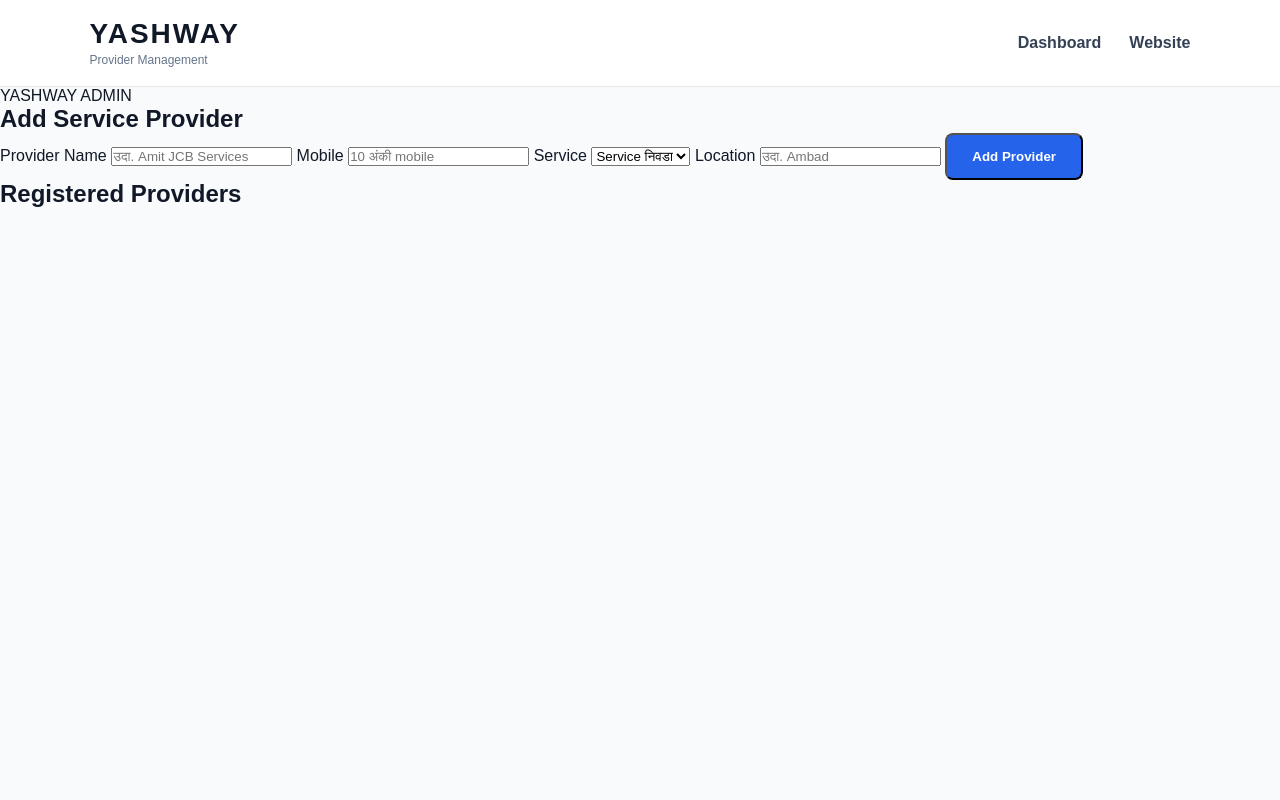
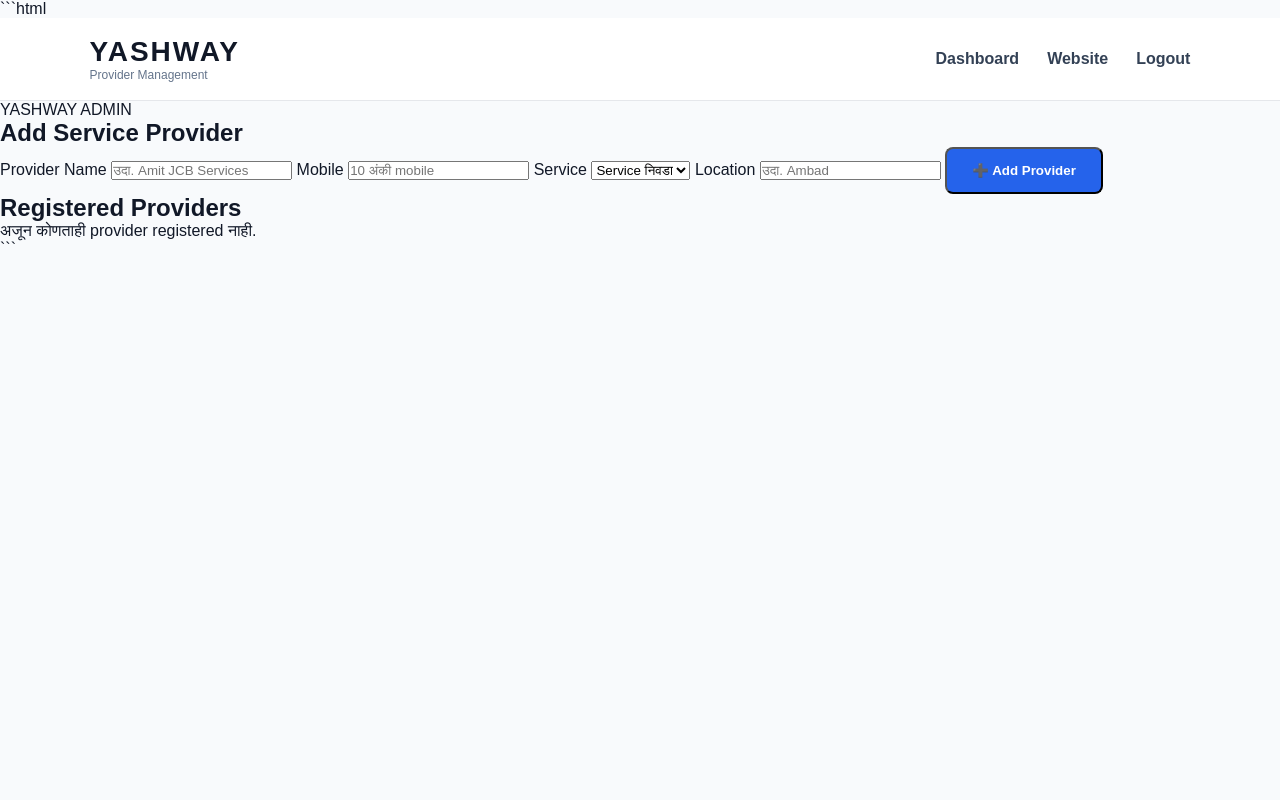
Before and after one commit to JarvisForge7/YASHWAY, a Python web app: template templates/providers.html in a window 1280 px wide. Run offline with Jinja, Linux system fonts and the light colour scheme; the template is opened without the code that fills it, so the values that code supplies are empty.

Commit message:
Update provider management

````diff
--- a/templates/providers.html
+++ b/templates/providers.html
@@ -1,3 +1,4 @@
+```html
 <!DOCTYPE html>
 <html lang="mr">
 
@@ -33,6 +34,8 @@
 
         <a href="/">Website</a>
 
+        <a href="/admin/logout">Logout</a>
+
     </nav>
 
 </header>
@@ -50,6 +53,10 @@
 
     </div>
 
+
+    <!-- ============================================= -->
+    <!-- ADD PROVIDER -->
+    <!-- ============================================= -->
 
     <form method="POST"
           class="booking-form">
@@ -113,17 +120,23 @@
             type="submit"
             class="btn primary booking-btn">
 
-            Add Provider
+            ➕ Add Provider
 
         </button>
 
     </form>
 
 
+    <!-- ============================================= -->
+    <!-- REGISTERED PROVIDERS -->
+    <!-- ============================================= -->
+
     <div class="booking-list">
 
         <h2>Registered Providers</h2>
 
+
+        {% if providers %}
 
             {% for provider in providers %}
 
@@ -161,9 +174,40 @@
 
                 </div>
 
+
+                <!-- ================================= -->
+                <!-- DELETE PROVIDER -->
+                <!-- ================================= -->
+
+                <form
+                    method="POST"
+                    action="/admin/delete-provider/{{ provider['id'] }}"
+                    onsubmit="return confirm('हा provider कायमचा delete करायचा आहे का?');"
+                >
+
+                    <button
+                        type="submit"
+                        class="btn"
+                        style="background:#dc2626;color:white;margin-top:15px;"
+                    >
+
+                        🗑️ Delete Provider
+
+                    </button>
+
+                </form>
+
             </div>
 
             {% endfor %}
+
+        {% else %}
+
+            <p>
+                अजून कोणताही provider registered नाही.
+            </p>
+
+        {% endif %}
 
     </div>
 
@@ -174,3 +218,4 @@
 </body>
 
 </html>
+```
````
Also changed, not shown: app.py (+31 -0 lines). Lines whose indentation alone changed are shown as unchanged.
